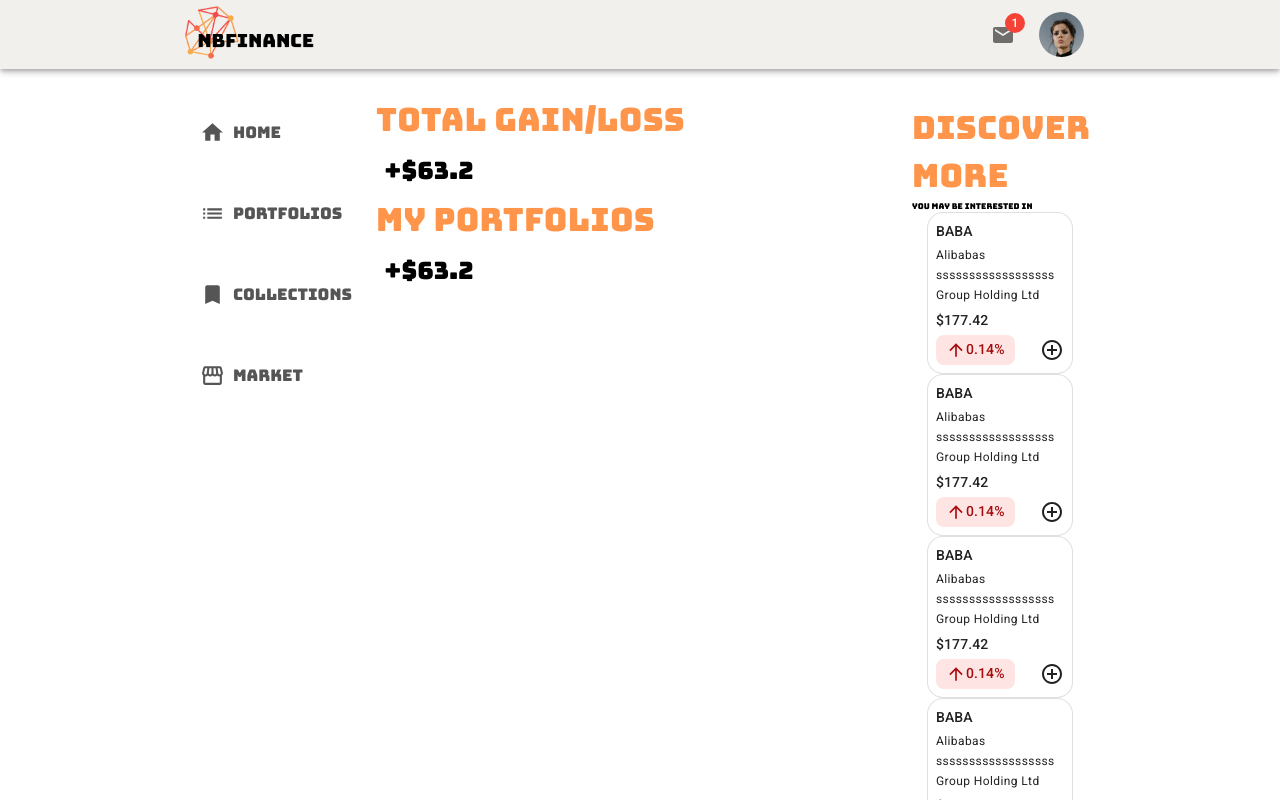
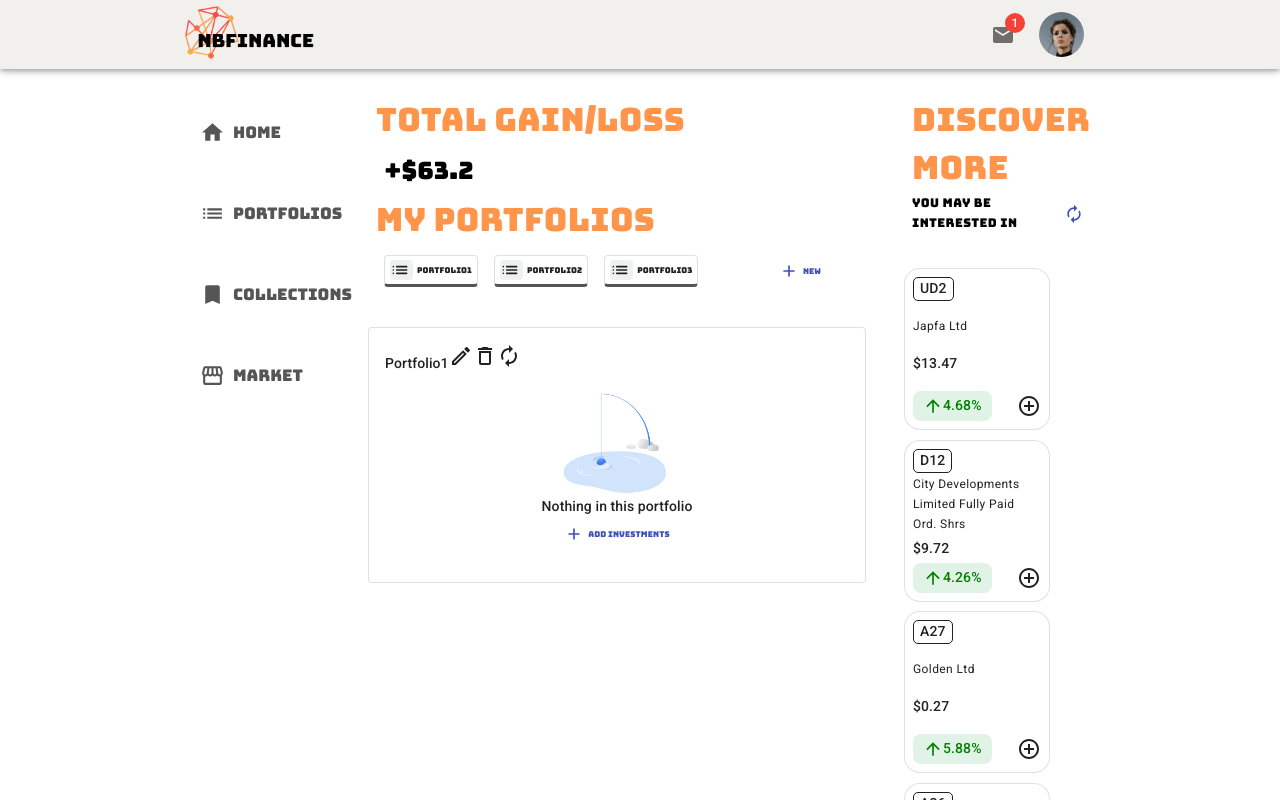
Before and after one commit to AdamW96/Stock-Portfolio-Management-System, a React (Create React App) app in the folder frontend/: page /portfolios in a window 1280 px wide. Shown: the top 800 px of the page. Built offline with nearby package versions, Linux system fonts and the light colour scheme.

Commit message:
portfolio page

```diff
--- a/frontend/src/App.js
+++ b/frontend/src/App.js
@@ -1,7 +1,7 @@
 import Home from "./Pages/Home";
 import Register from "./Pages/Register";
 import Signin from "./Pages/Signin";
-import Portfolios from "./Pages/Portfolios";
+import MyPortfolios from "./Pages/MyPortfolios";
 import { Switch, Route } from "react-router-dom";
 import AuthSerive from "./services/auth-serive";
 import React, { useState } from "react";
@@ -20,7 +20,7 @@ function App() {
           <Signin />
         </Route>
         <Route path="/portfolios" exact>
-          <Portfolios />
+          <MyPortfolios />
         </Route>
       </Switch>
     </div>
--- /dev/null
+++ b/frontend/src/Components/Fakedata.js
@@ -0,0 +1,40 @@
+const createData = (symbol, company, price, change, changePercentage) => {
+  return { symbol, company, price, change, changePercentage };
+}
+const gainers = [
+  createData('A26','Sinarmas Land Ltd', '$0.27', '5.88', '5.88%'),
+  createData('UD3','Japfa Ltd', '$13.47', '+2.12', '4.68%'),
+  createData('A27','Sinarmas Land Ltd', '$0.27', '5.88', '5.88%'),
+  createData('UD2','Japfa Ltd', '$13.47', '+2.12', '4.68%'),
+  createData('C09','City Developments Limited Fully Paid Ord. Shrs', '$9.72', '+5.88', '4.26%'),
+];
+const losers = [
+  createData('NS8U','Hutchison Port Hldg Trust', '$0.27', '-8.43', '3.13%'),
+  createData('J91U','ESR-REIT', '$13.47', '-2.12', '2.68%'),
+  createData('NS9U','Hutchison Port Hldg Trust', '$0.27', '-8.43', '3.13%'),
+  createData('J92U','ESR-REIT', '$13.47', '-2.12', '2.68%'),
+  createData('E5H','Golden Agri-Resources Ltd', '$9.72', '-0.87', '1.89%'),
+];
+
+const randoms = [
+  createData('NS8U','Hutchison Port Hldg Trust', '$0.27', '-8.43', '3.13%'),
+  createData('J91U','ESR-REIT', '$13.47', '-2.12', '2.68%'),
+  createData('K17','Sinarmas Land Ltd', '$0.27', '5.88', '5.88%'),
+  createData('UD2','Japfa Ltd', '$13.47', '+2.12', '4.68%'),
+  createData('E5H','Golden Agri-Resources Ltd', '$9.72', '-0.87', '1.89%'),
+  createData('B24','City Developments Limited Fully Paid Ord. Shrs', '$9.72', '+5.88', '4.26%'),
+]
+
+
+const randoms2 = [
+  createData('UD2','Japfa Ltd', '$13.47', '+2.12', '4.68%'),
+  createData('D12','City Developments Limited Fully Paid Ord. Shrs', '$9.72', '+5.88', '4.26%'),
+  createData('A27','Golden Ltd', '$0.27', '5.88', '5.88%'),
+  createData('A26','ESR-REIT', '$0.27', '5.88', '5.88%'),
+  createData('UD3','Japfa Ltd', '$13.47', '+2.12', '4.68%'),
+  createData('C09','Sinarmas Land Ltd', '$9.72', '+5.88', '4.26%'),
+]
+
+
+
+export {gainers,losers,randoms,randoms2}
--- a/frontend/src/Components/Feed.js
+++ b/frontend/src/Components/Feed.js
@@ -1,25 +1,16 @@
-import {  Container, makeStyles, Paper, Typography } from '@material-ui/core'
+import {  Button, Container, IconButton, makeStyles, Paper, Tooltip, Typography } from '@material-ui/core'
 import { useState } from 'react';
 import SearchBar from './SearchBar';
 import Performance from './Performance';
+import {gainers,losers} from './Fakedata';
 
-const createData = (symbol, company, price, change, changePercentage) => {
-  return { symbol, company, price, change, changePercentage };
-}
-const gainers = [
-  createData('A26','Sinarmas Land Ltd', '$0.27', '5.88', '5.88%'),
-  createData('UD3','Japfa Ltd', '$13.47', '+2.12', '4.68%'),
-  createData('A27','Sinarmas Land Ltd', '$0.27', '5.88', '5.88%'),
-  createData('UD2','Japfa Ltd', '$13.47', '+2.12', '4.68%'),
-  createData('C09','City Developments Limited Fully Paid Ord. Shrs', '$9.72', '+5.88', '4.26%'),
-];
-const losers = [
-  createData('NS8U','Hutchison Port Hldg Trust', '$0.27', '-8.43', '3.13%'),
-  createData('J91U','ESR-REIT', '$13.47', '-2.12', '2.68%'),
-  createData('NS9U','Hutchison Port Hldg Trust', '$0.27', '-8.43', '3.13%'),
-  createData('J92U','ESR-REIT', '$13.47', '-2.12', '2.68%'),
-  createData('E5H','Golden Agri-Resources Ltd', '$9.72', '-0.87', '1.89%'),
-];
+import ListRoundedIcon from '@material-ui/icons/ListRounded';
+import AddRoundedIcon from '@material-ui/icons/AddRounded';
+import CreateOutlinedIcon from '@material-ui/icons/CreateOutlined';
+import DeleteOutlinedIcon from '@material-ui/icons/DeleteOutlined';
+import AutorenewIcon from '@material-ui/icons/Autorenew';
+
+import { Link } from 'react-router-dom';
 
 const useStyles = makeStyles(theme => ({
   container:{
@@ -39,9 +30,60 @@ const useStyles = makeStyles(theme => ({
   },
   text: {
     fontFamily: "Bungee",
-    // fontSize: theme.spacing(1),
     marginLeft: theme.spacing(2),
+    // color:"#555"
   },
+  portList:{
+    display:'flex',
+    marginBottom:theme.spacing(5),
+
+    // justifyContent:'space-between',
+    // borderBottom:'6px solid #555',
+
+  },
+  portButton:{
+    //up right down left
+    padding:'0px 5px 0px 5px',
+    width:'fit-content',
+    borderBottom:'3px solid #555',
+    display:'flex',
+    alignItems:'center',
+    justifyContent:'space-between',
+    // borderBottom:'6px solid #555',
+    borderRadius:'4px',
+    marginLeft: theme.spacing(2),
+    '&:hover': {
+      boxShadow: theme.shadows[3],
+      cursor: 'pointer'
+    },
+
+  },
+  portText:{
+    fontFamily: "Bungee",
+    marginLeft: theme.spacing(0.5),
+    fontSize:theme.spacing(1),
+  },
+
+  icon:{
+    backgroundColor:'#eef1f2',
+    padding:'0 3px 0px 0px',
+    borderRadius:'4px',
+  },
+  addButton:{
+    marginLeft: 'auto',
+
+  },
+  portContent:{
+    padding: theme.spacing(2),
+    width:'100%'
+  },
+  portContentInfo:{
+    display:'flex',
+    flexDirection:'column',
+    justifyContent:'center',
+    alignItems:'center',
+    padding: theme.spacing(2),
+  }
 }))
 
 const FeedHomepage =({})=>{
@@ -64,17 +106,87 @@ const FeedHomepage =({})=>{
 
 const FeedProtofolios = () => {
   const classes = useStyles();
+  const [portNum, setPortNum] = useState(1);
+  let isEmpty = true;
   return (
     <>
     <Container className={classes.container}>
-      <Container className={classes.papers}>
+      <Container >
         <Typography className={classes.headText} gutterBottom>Total Gain/Loss</Typography>
         <Typography variant='h5' className={classes.text} gutterBottom>+$63.2</Typography>
       </Container>
 
-      <Container className={classes.papers}>
+      <Container >
         <Typography className={classes.headText} gutterBottom>My Portfolios</Typography>
-        <Typography variant='h5' className={classes.text} gutterBottom>+$63.2</Typography>
+
+        <div className={classes.portList}>
+          <Paper className={classes.portButton} variant='outlined'>
+
+            <ListRoundedIcon className={classes.icon} fontSize='small' />
+            <Typography className={classes.portText}>Portfolio1</Typography>
+
+          </Paper>
+
+          <Paper className={classes.portButton} variant='outlined'>
+
+            <ListRoundedIcon className={classes.icon} fontSize='small' />
+            <Typography className={classes.portText}>Portfolio2</Typography>
+
+          </Paper>
+          <Paper className={classes.portButton} variant='outlined'>
+
+            <ListRoundedIcon className={classes.icon} fontSize='small' />
+            <Typography className={classes.portText}>Portfolio3</Typography>
+
+          </Paper>
+
+
+
+           <Button className={classes.addButton} color='primary' >
+              <AddRoundedIcon fontSize='small'/>
+              <Typography className={classes.portText}>New</Typography>
+          </Button>
+
+      </div>
+
+
+      <Paper variant='outlined' className={classes.portContent}>
+        <Typography className="portContentHeader" variant='subtitle2'>
+          Portfolio1
+          <Tooltip title='Rename'>
+              <CreateOutlinedIcon className={classes.addButton} />
+          </Tooltip>
+          <Tooltip title='Delete'>
+              <DeleteOutlinedIcon className={classes.addButton} />
+          </Tooltip>
+
+          <Tooltip title='Add To Portifolio'>
+              <AutorenewIcon className={classes.addButton} />
+          </Tooltip>
+
+
+        </Typography>
+        <Container className={classes.portContentInfo} >
+          <img src='images/empty.png' alt='' style={{width:'27%'}}/>
+          <Typography variant='subtitle2'>Nothing in this portfolio</Typography>
+          <Button  color='primary' >
+              <AddRoundedIcon fontSize='small'/>
+              <Typography className={classes.portText}>Add investments</Typography>
+          </Button>
+        </Container>
+      </Paper>
+
+
+
+
+
+
+
+
+        {/* <img src='images/empty.png' alt='' /> */}
+
+
+
       </Container>
 
     </Container>
--- a/frontend/src/Components/RecomendCard.js
+++ b/frontend/src/Components/RecomendCard.js
@@ -12,25 +12,32 @@ const useStyles = makeStyles(theme => ({
     width:theme.spacing(16),
     height:theme.spacing(18),
     '&:hover': {
-      boxShadow: theme.shadows[2],
+      boxShadow: theme.shadows[3],
     },
     display:'flex',
     flexDirection:'column',
-    justifyContent:'space-between'
+    justifyContent:'space-between',
+    marginBottom:theme.spacing(1.2),
+  },
+  symbol:{
+    width:'fit-content',
+    padding:'0 6px',
+
+    border:'1.3px solid ',
+    borderRadius: '5px'
   },
   color: {
-    backgroundColor: props => props.gainers ? '#e1f2e7' : '#fee5e3',
+    backgroundColor: '#e1f2e7',
     padding: '4px 10px',
     borderRadius: theme.spacing(1),
     display: 'flex',
     alignItems: 'center',
-    color: props => props.gainers ? 'green' : '#a50e0e',
+    color: 'green' ,
     maxWidth: 'fit-content'
   },
   buttonRow: {
     display: 'flex',
     alignItems: 'center',
-
   },
   Addicon: {
     marginLeft: 'auto',
@@ -44,21 +51,21 @@ const useStyles = makeStyles(theme => ({
 
 
 
-export default function RecomendCard({data,gainers}) {
-  const classes = useStyles({gainers});
+export default function RecomendCard({data}) {
+  const classes = useStyles({});
 
   return (
     <>
       {/* <Container> */}
       <Paper className={classes.recomendCard} variant='outlined'>
-          <Typography variant='subtitle2'>BABA</Typography>
-          <Typography variant='caption' >Alibabas ssssssssssssssssss Group Holding Ltd</Typography>
-          <Typography variant='subtitle2' >$177.42</Typography>
+          <Typography variant='subtitle2' className={classes.symbol}>{data.symbol}</Typography>
+          <Typography variant='caption' >{data.company}</Typography>
+          <Typography variant='subtitle2' >{data.price}</Typography>
 
           <Typography variant='subtitle2' className={classes.buttonRow}>
             <div className={classes.color}>
               <ArrowUpwardIcon fontSize='small' />
-              <Typography variant='subtitle2' >0.14%</Typography>
+              <Typography variant='subtitle2' >{data.changePercentage}</Typography>
             </div>
             <Tooltip title='Add To Portifolio'>
               <AddCircleOutlineIcon className={classes.Addicon} />
--- a/frontend/src/Components/Right.js
+++ b/frontend/src/Components/Right.js
@@ -1,6 +1,7 @@
 import {
   Card,
   Container,
+  Icon,
   IconButton,
   InputBase,
   makeStyles,
@@ -12,13 +13,14 @@ import {
   Typography,
 } from "@material-ui/core";
 import { useState } from "react";
-import ArrowUpwardIcon from '@material-ui/icons/ArrowUpward';
-import ArrowDownwardIcon from '@material-ui/icons/ArrowDownward';
-import AddCircleOutlineIcon from '@material-ui/icons/AddCircleOutline';
+import AutorenewIcon from '@material-ui/icons/Autorenew';
 import RecomendCard from "./RecomendCard";
+import {randoms,randoms2} from './Fakedata';
+
+
 const useStyles = makeStyles((theme) => ({
   container: {
-    paddingTop: theme.spacing(13),
+    paddingTop: theme.spacing(12),
   },
   headText: {
     fontFamily: "Bungee",
@@ -28,19 +30,19 @@ const useStyles = makeStyles((theme) => ({
   },
   text: {
     fontFamily: "Bungee",
-    fontSize: theme.spacing(1),
     marginLeft: theme.spacing(1),
+  },
+  subtitle:{
+    display:'flex',
+    alignItems:'center',
+    justifyContent:'space-around',
   },
   recomends: {
     display: 'flex',
     flexWrap: 'wrap',
-    justifyContent:'space-around'
-    // '& > *': {
-    //   margin: theme.spacing(1),
-    //   width: theme.spacing(14),
-    //   height: theme.spacing(17),
-    // },
-  }
+    justifyContent:'space-between',
+    marginTop:theme.spacing(4)
+  },
 }));
 
 
@@ -59,24 +61,30 @@ const RightHomepage = ({ currentUser, setCurrentUser }) => {
 
 const RightPortfolios = () => {
   const classes = useStyles();
+  const [random, setRandom] = useState(false);
+  let recomendsData = random? randoms : randoms2;
   return (
   <>
     <Container className={classes.container}>
       {/* <Paper variant='outlined'> */}
-      <Typography className={classes.headText}>Discover more</Typography>
-      <Typography className={classes.text}>You may be interested in</Typography>
-    </Container>
+      <Typography className={classes.headText} >Discover more</Typography>
+
+      <div className={classes.subtitle}>
+        <Typography variant='caption' className={classes.text}>You may be interested in</Typography>
+        <IconButton color='primary' onClick={()=>setRandom(!random)}>
+          <AutorenewIcon fontSize='small' />
+        </IconButton>
+
+      </div>
 
 
-    <div className={classes.recomends}>
-        <RecomendCard/>
-        <RecomendCard/>
-        <RecomendCard/>
-        <RecomendCard/>
-        <RecomendCard/>
-        <RecomendCard/>
+      <div className={classes.recomends}>
+          {recomendsData.map((stock) => (
+            <RecomendCard key={stock.symbol} data={stock} />
+          ))}
+      </div>
 
-      </div>
+    </Container>
 
   </>
   );
```
Also changed, not shown: frontend/public/images/empty.png (added), frontend/src/Components/Portfolio.js (added), frontend/src/Pages/MyPortfolios.js (renamed from frontend/src/Pages/Portfolios.js).
